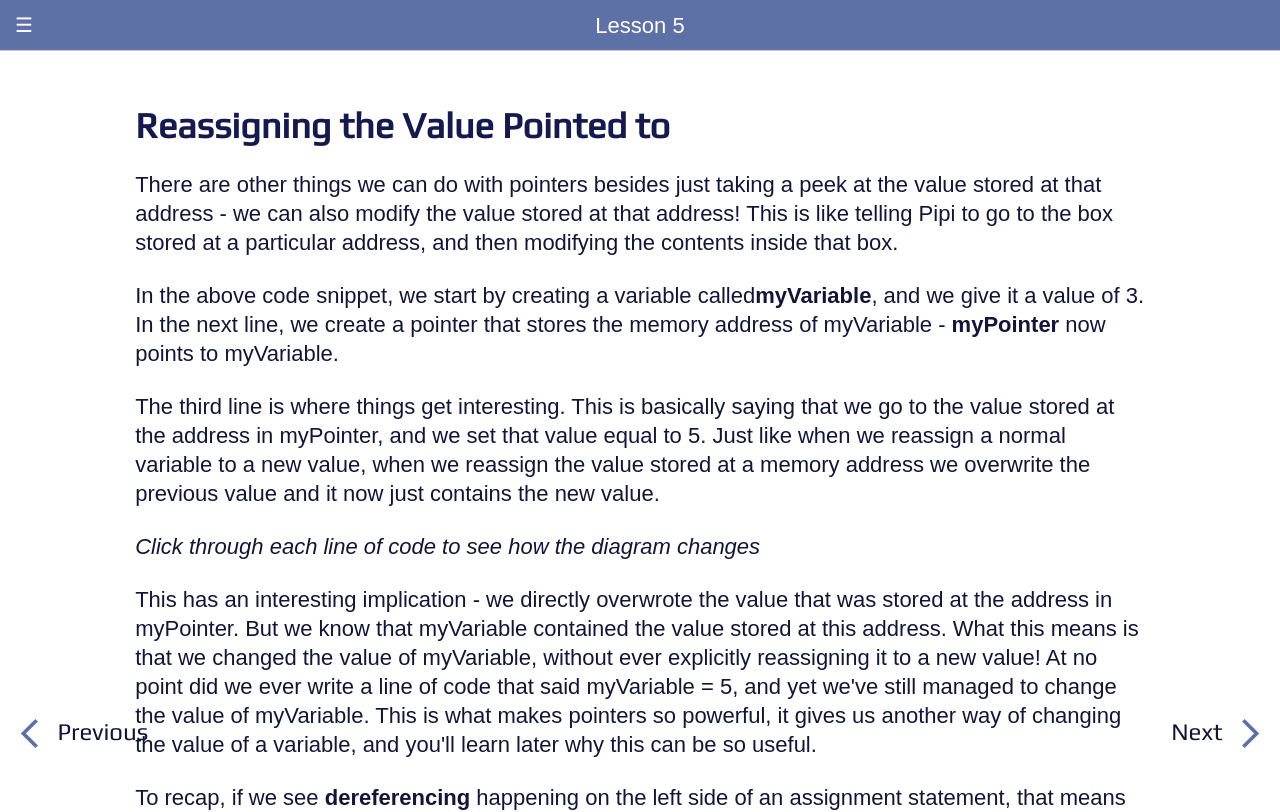
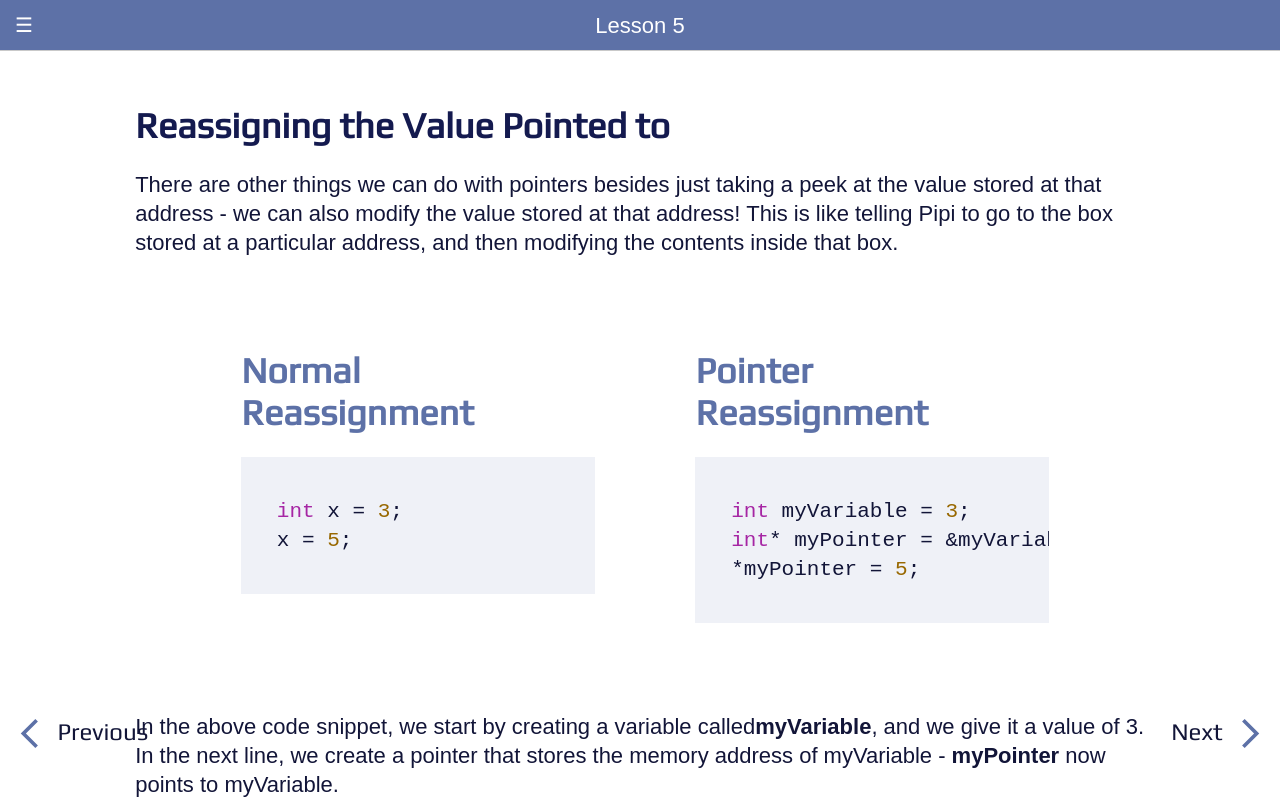
Before and after one commit to uclaacm/parcel-pointers, a React app: page /lesson-5 in a window 1280 px wide. Shown: the top 812 px of the page. Built offline with nearby package versions, Linux system fonts and the light colour scheme; a web font is replaced by a local one.

Commit message:
156 Add Code Comparison to Lesson 5 Page (#233)
* add code comparison to lesson 5 page

* increase width slightly and change import order

```diff
--- /dev/null
+++ b/src/components/CompareCode.tsx
@@ -0,0 +1,38 @@
+import { Light as SyntaxHighlighter } from 'react-syntax-highlighter';
+import cpp from 'react-syntax-highlighter/dist/esm/languages/hljs/cpp';
+import atomOneLightCustom from '../styles/Terminal/atom-one-light-custom';
+import '../styles/CompareCode.scss';
+
+export interface CompareCodeProps {
+  code1: string;
+  caption1: string;
+  code2: string;
+  caption2: string;
+}
+
+SyntaxHighlighter.registerLanguage('cpp', cpp);
+
+export default function CompareCode(props: CompareCodeProps): JSX.Element {
+  return (
+    <div className="compare">
+      <div className="left">
+        <h1 className="caption">{props.caption1}</h1>
+        <SyntaxHighlighter
+          language="cpp"
+          style={atomOneLightCustom} // fix needed
+        >
+          {props.code1}
+        </SyntaxHighlighter>
+      </div>
+      <div className="right">
+        <h1 className="caption">{props.caption2}</h1>
+        <SyntaxHighlighter
+          language="cpp"
+          style={atomOneLightCustom} // fix needed
+        >
+          {props.code2}
+        </SyntaxHighlighter>
+      </div>
+    </div>
+  );
+}
--- a/src/pages/Lesson5.tsx
+++ b/src/pages/Lesson5.tsx
@@ -1,12 +1,21 @@
 import { FC } from 'react';
 import AppWrapper from '../components/AppWrapper';
+import CompareCode from '../components/CompareCode';
 import NavButtons from '../components/NavButtons';
 import Note from '../components/Note';
 import { HeaderSections } from '../types/globalTypes';
-import '../styles/Lesson1.scss';
 import '../styles/PageWrapper.scss';
 
 const Lesson5: FC = () => {
+  const code1 = `
+  int x = 3;
+  x = 5;
+  `;
+  const code2 = `
+  int myVariable = 3;
+  int* myPointer = &myVariable;
+  *myPointer = 5;
+  `;
   return (
     <>
       <AppWrapper section={HeaderSections.LESSON_5}>
@@ -19,7 +28,14 @@ const Lesson5: FC = () => {
             box stored at a particular address, and then modifying the contents
             inside that box.
           </p>
-
+          <div className="diagram">
+            <CompareCode
+              code1={code1}
+              caption1="Normal Reassignment"
+              code2={code2}
+              caption2="Pointer Reassignment"
+            />
+          </div>
           <p>
             In the above code snippet, we start by creating a variable called
             <strong>myVariable</strong>, and we give it a value of 3. In the
--- /dev/null
+++ b/src/styles/CompareCode.scss
@@ -0,0 +1,28 @@
+@import './global';
+
+.compare {
+  display: table;
+  margin: 15px 0;
+  padding: 5px;
+  width: 100%;
+
+  .left {
+    float: left;
+    left: 10%;
+    margin: auto;
+    position: relative;
+    width: 35%;
+  }
+
+  .right {
+    float: right;
+    margin: 10 0 10 50px;
+    position: relative;
+    right: 10%;
+    width: 35%;
+  }
+}
+
+.caption {
+  color: $primary-1-color;
+}
```
